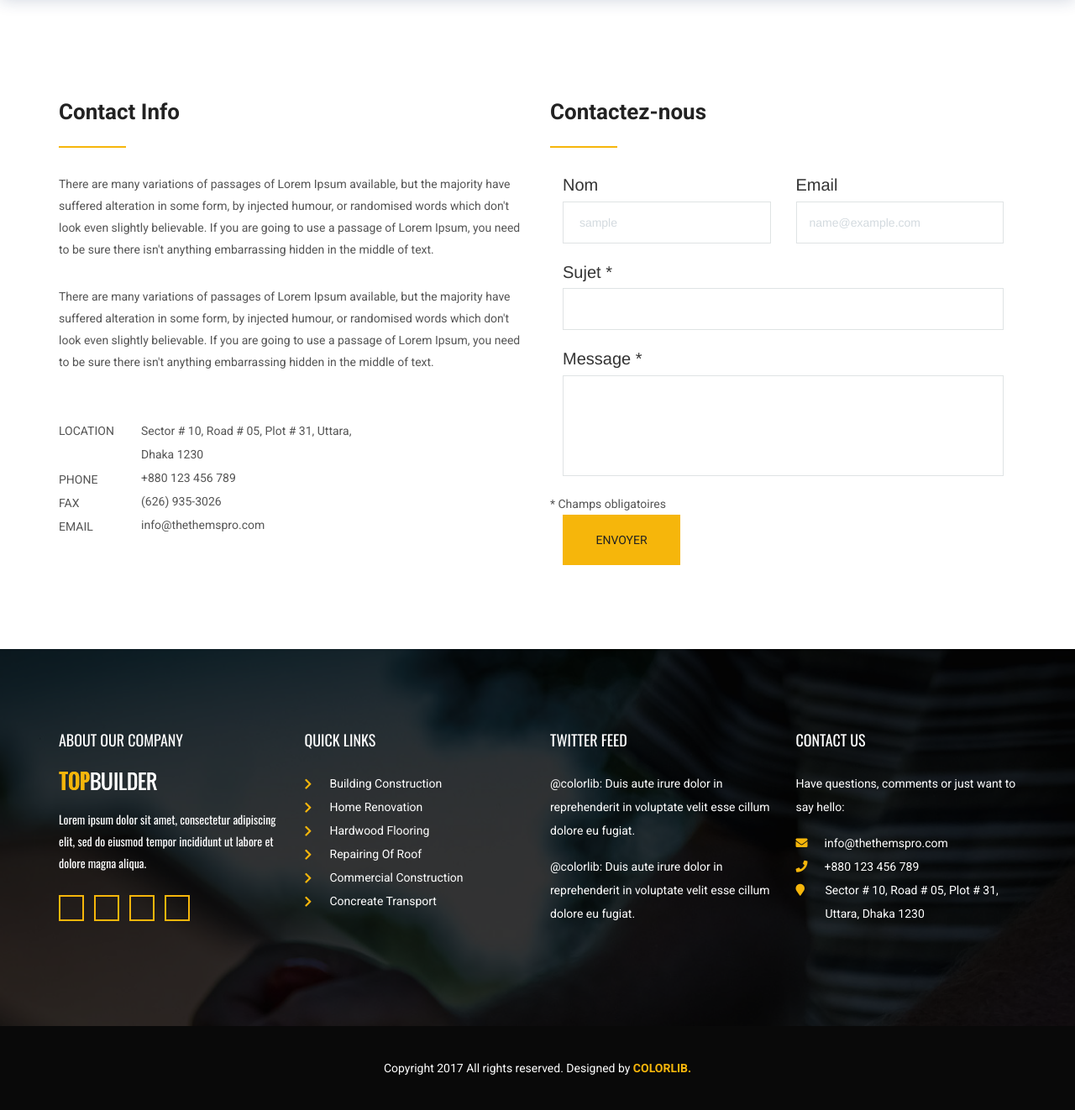
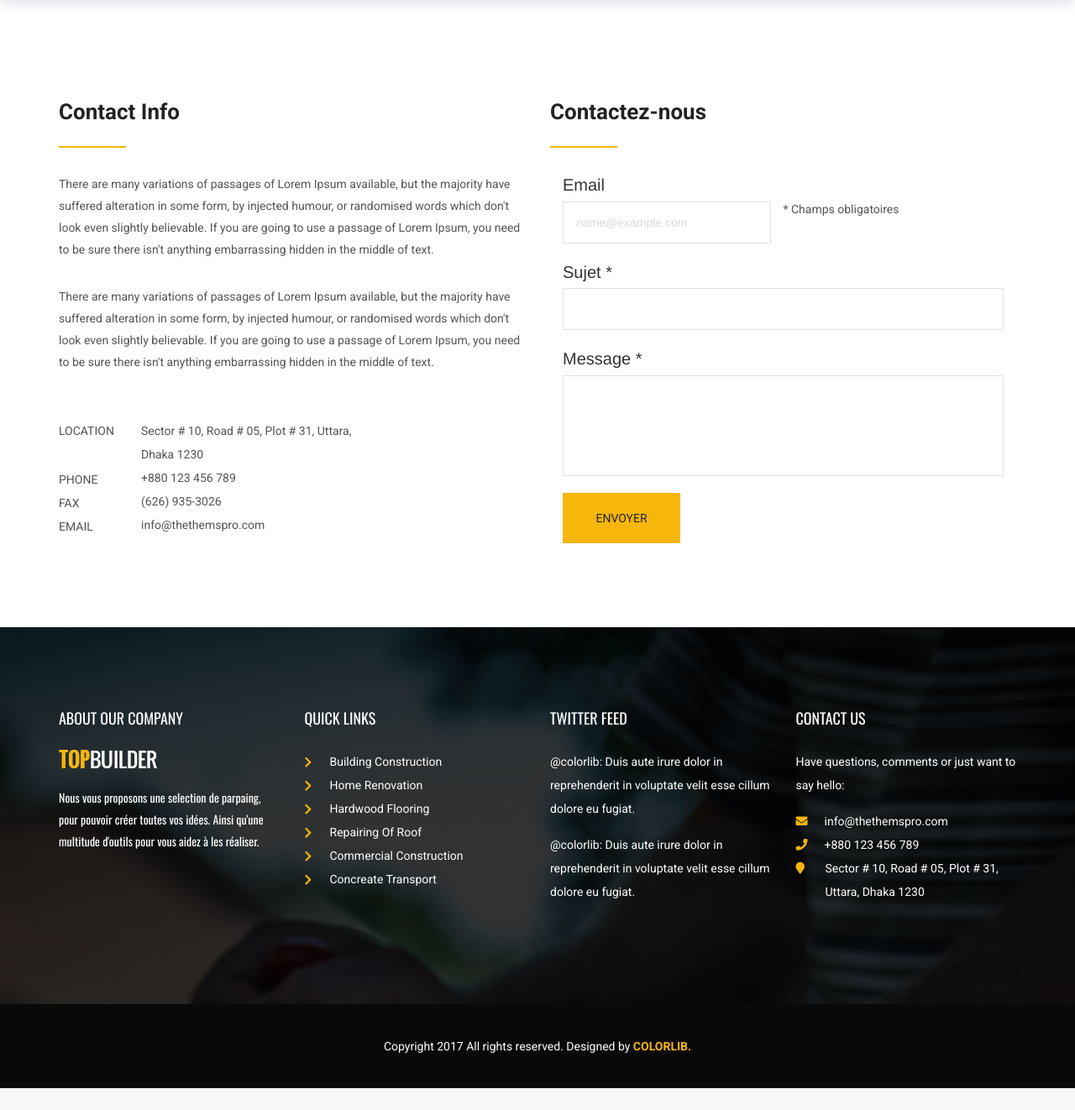
Before and after one commit to antoine5600/ProjetWeb, a PHP site: page /contact.php in a window 1280 px wide. Shown: the part 102-1424 px from the top of the page at 84% size. After the commit the page ends 1398 px from the top, so only its background shows below. Run offline with PHP 8.4, Linux system fonts and the light colour scheme; the visitor is signed in with stand-in values (Sample User, id 1); some libraries are stand-ins or nearby versions.

Commit message:
modif page contact

```diff
--- a/contact.php
+++ b/contact.php
@@ -11,6 +11,7 @@
     header("location: inscription.php");
   }*/
 ?>
+
 <!DOCTYPE html>
 <html lang="en">
 <body>
@@ -44,12 +45,8 @@
                     <h2>Contactez-nous</h2>
                     <form id="contactForm" class="form-inline contact_box" action="contact.php" method="POST" >
                         <div class="col-md-6">
-                                    <label class="main-label" for="bday">Nom</label>
-                                    <input type="text" value=" <?php echo $_SESSION['username']; ?>" maxlength="100" class="form-control input_box" name="name" id="name" required="" aria-required="true">
-                                </div>
-                                <div class="col-md-6">
                             <label class="main-label" for="bday">Email</label>
-                                    <input type="email" value="<?php echo $_SESSION['email']; ?>" maxlength="100" class="form-control input_box" name="email" id="email" required="" aria-required="true">
+                            <input type="email" value=" <?php echo $_SESSION['email']; ?>" maxlength="100" class="form-control input_box" name="email" id="email" required="" aria-required="true">
                         </div>
                         <div class="col-md-12">
                             <label class="main-label" for="bday" >Sujet *</label>
--- a/footer.php
+++ b/footer.php
@@ -5,13 +5,7 @@
                 <div class="col-md-3 col-sm-6 footer_about">
                     <h2>ABOUT OUR COMPANY</h2>
                     <img src="images/footer-logo.png" alt="">
-                    <p>Lorem ipsum dolor sit amet, consectetur adipiscing elit, sed do eiusmod tempor incididunt ut labore et dolore magna aliqua.</p>
-                    <ul class="socail_icon">
-                        <li><a href="#"><i class="fa fa-facebook" aria-hidden="true"></i></a></li>
-                        <li><a href="#"><i class="fa fa-twitter" aria-hidden="true"></i></a></li>
-                        <li><a href="#"><i class="fa fa-google-plus" aria-hidden="true"></i></a></li>
-                        <li><a href="#"><i class="fa fa-linkedin" aria-hidden="true"></i></a></li>
-                    </ul>
+                    <p>Nous vous proposons une selection de parpaing, pour pouvoir créer toutes vos idées. Ainsi qu'une multitude d'outils pour vous aidez à les réaliser.</p>
                 </div>
                 <div class="col-md-3 col-sm-6 footer_about quick">
                     <h2>Quick links</h2>
```
Lines whose indentation alone changed are shown as unchanged.
